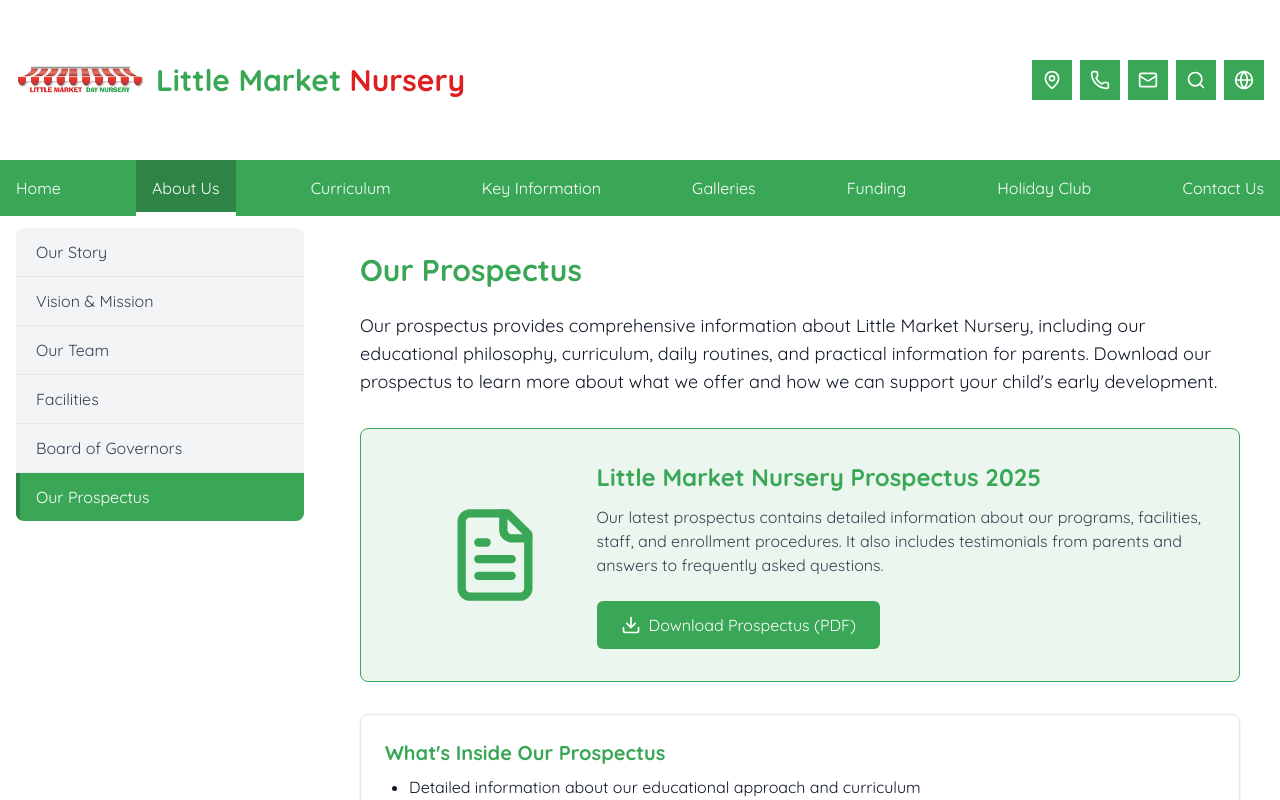
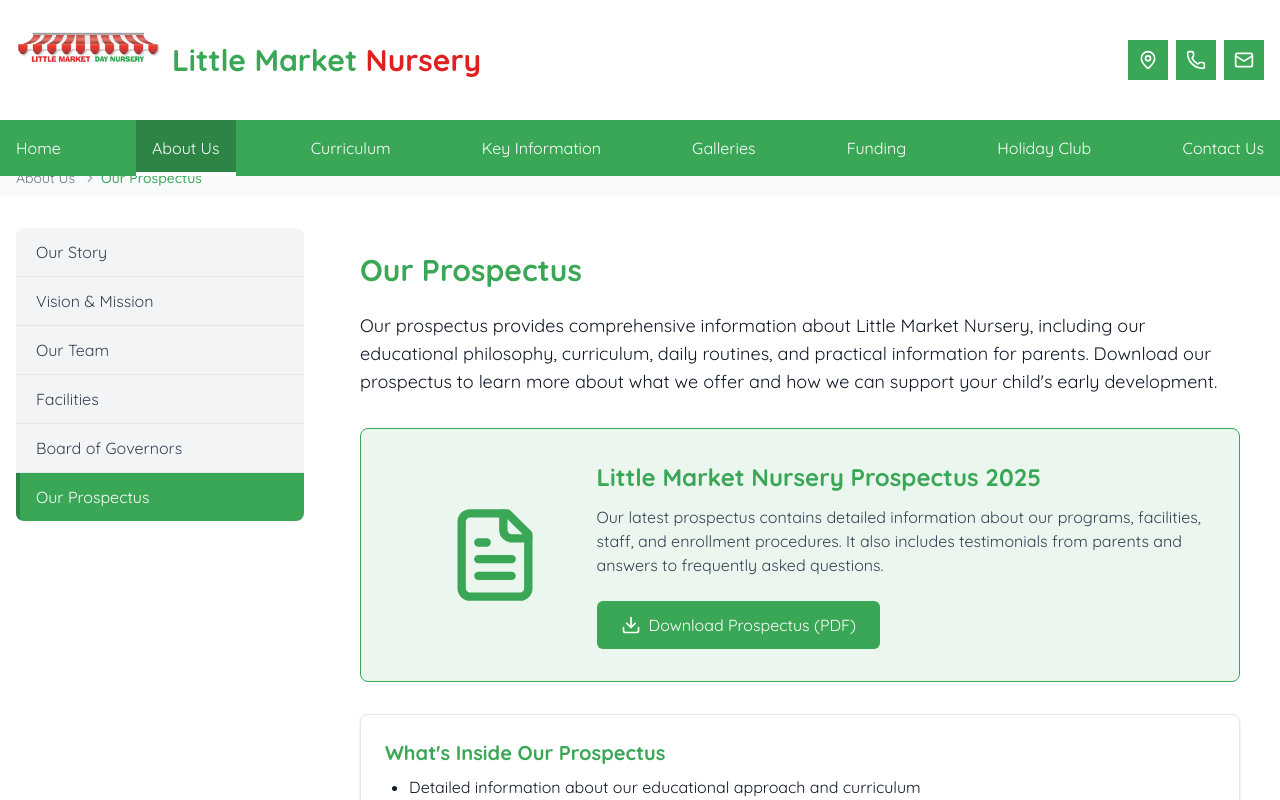
Before and after one commit to ngenoclinton/little_market_nursery, a Next.js app: page /about-us/our-prospectus in a window 1280 px wide. Shown: the top 800 px of the page. Built offline with nearby package versions, Linux system fonts and the light colour scheme.

Commit message:
cahnge nav height

```diff
--- a/components/home/HomeHero.tsx
+++ b/components/home/HomeHero.tsx
@@ -76,7 +76,7 @@
           </h1>
           <p className="text-xl md:text-2xl mb-8">Nurturing young minds with care and creativity since 2011.</p>
           <Link
-            href="/curriculum"
+            href="curriculum/our-approach"
             className="inline-block px-8 py-4 bg-[#fcb900] hover:bg-[#e6a800] text-white font-medium rounded-full transition-colors duration-300"
           >
             Explore Our Curriculum
--- a/components/home/WelcomeSection.tsx
+++ b/components/home/WelcomeSection.tsx
@@ -20,13 +20,13 @@
             </p>
             <div className="flex flex-wrap gap-4">
               <Link
-                href="/about"
+                href="about-us/our-story"
                 className="px-6 py-3 bg-[#3aa756] hover:bg-[#2d8444] text-white rounded-full transition-colors duration-300"
               >
                 About Us
               </Link>
               <Link
-                href="/virtual-tour"
+                href="gallery/baby-gallery"
                 className="px-6 py-3 border-2 border-[#3aa756] text-[#3aa756] hover:bg-[#3aa756] hover:text-white rounded-full transition-colors duration-300"
               >
                 Virtual Tour
--- a/components/navbar/NavigationBar.tsx
+++ b/components/navbar/NavigationBar.tsx
@@ -78,13 +78,13 @@
       )}
 
       {/* Top Navigation - Logo, School Name & Contact Icons */}
-      <div className="bg-white py-4">
+      <div className="bg-white">
         <div className="container mx-auto px-4">
           <div className="flex flex-wrap items-center justify-between">
             {/* Logo and School Name */}
             <div className="flex items-center">
               <Link href="/" className="flex items-center">
-                <div className="relative h-24 w-24 md:h-28 md:w-28 lg:h-32 lg:w-32">
+                <div className="relative h-24 w-24 md:h-28 md:w-28 lg:h-36 lg:w-36 -mt-6">
                   <Image src="/Nursery-logo.png" alt="Kid's Promising Tomorrow Logo" fill className="object-contain" />
                 </div>
                 <div className="ml-3">
@@ -118,18 +118,7 @@
               >
                 <Mail size={20} />
               </button>
-              <button
-                className="flex items-center justify-center w-10 h-10 bg-[#3aa756] text-white rounded-none hover:bg-[#2d8444] transition-colors"
-                aria-label="Search"
-              >
-                <Search size={20} />
-              </button>
-              <button
-                className="flex items-center justify-center w-10 h-10 bg-[#3aa756] text-white rounded-none hover:bg-[#2d8444] transition-colors"
-                aria-label="Language"
-              >
-                <Globe size={20} />
-              </button>
+
             </div>
 
             {/* Mobile Menu Button */}
```
